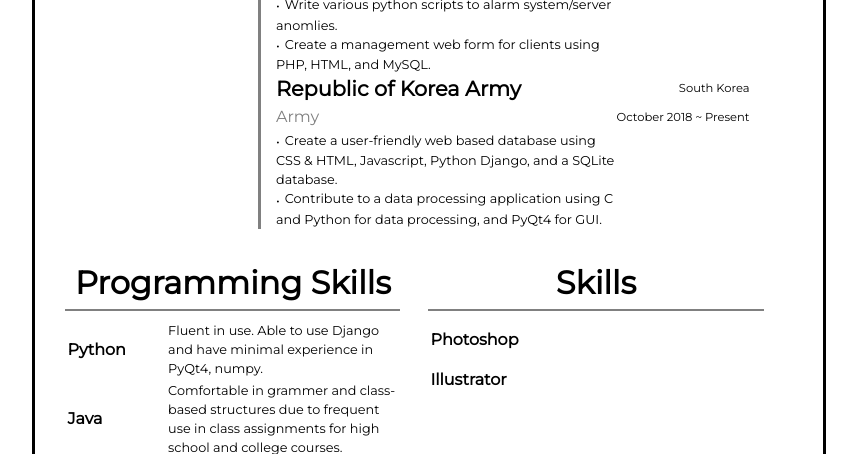
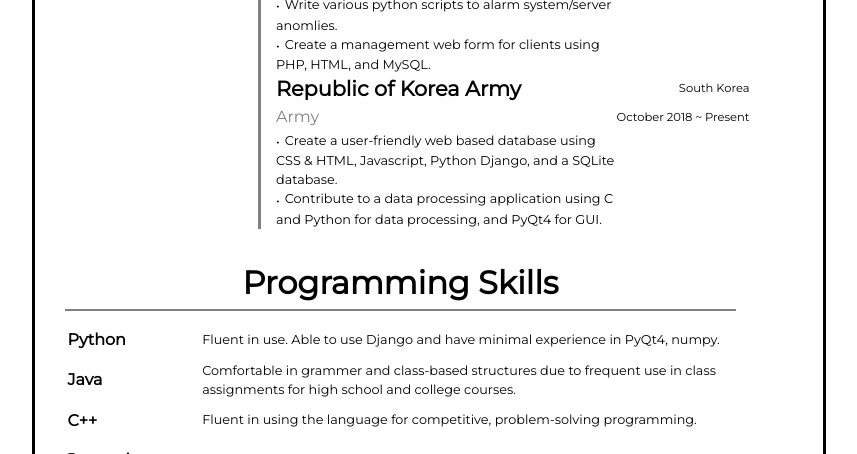
Before and after one commit to kim-sunwook/web_resume, a plain HTML site: page index.html in a window 1280 px wide. Shown: the part 498-952 px from the top of the page, without its empty margins (211-1068 px from the left). Drawn offline with Linux system fonts and the light colour scheme.

Commit message:
Remove skills section

```diff
--- a/index.html
+++ b/index.html
@@ -113,20 +113,6 @@
                         </tr>
                     </table>
                 </div>
-                <div class="bottom-block_skill-box">
-                    <p class="bottom-block_skill-box_title">Skills</p>
-                    <hr class="hr--gray">
-                    <table class=bottom-block_skill-box_table>
-                        <tr>
-                            <td class="language-title">Photoshop</td>
-                            <td class="language-description"></td>
-                        </tr>
-                        <tr>
-                            <td class="language-title">Illustrator</td>
-                            <td class="language-description"></td>
-                        </tr>
-                    </table>
-                </div>
             </div>
         </div>
     </body>
--- a/style.css
+++ b/style.css
@@ -145,7 +145,7 @@
     width: 96%;
 }
 .bottom-block_skill-box{
-    width: 48%;
+    width: 96%;
 }
 .bottom-block_skill-box_title{
     font-size: 2em;
@@ -163,7 +163,7 @@
     height: 10mm;
 }
 .bottom-block_skill-box_table tr :nth-child(1){
-    width:30%;
+    width:20%;
 
 }
 .language-title{
```
